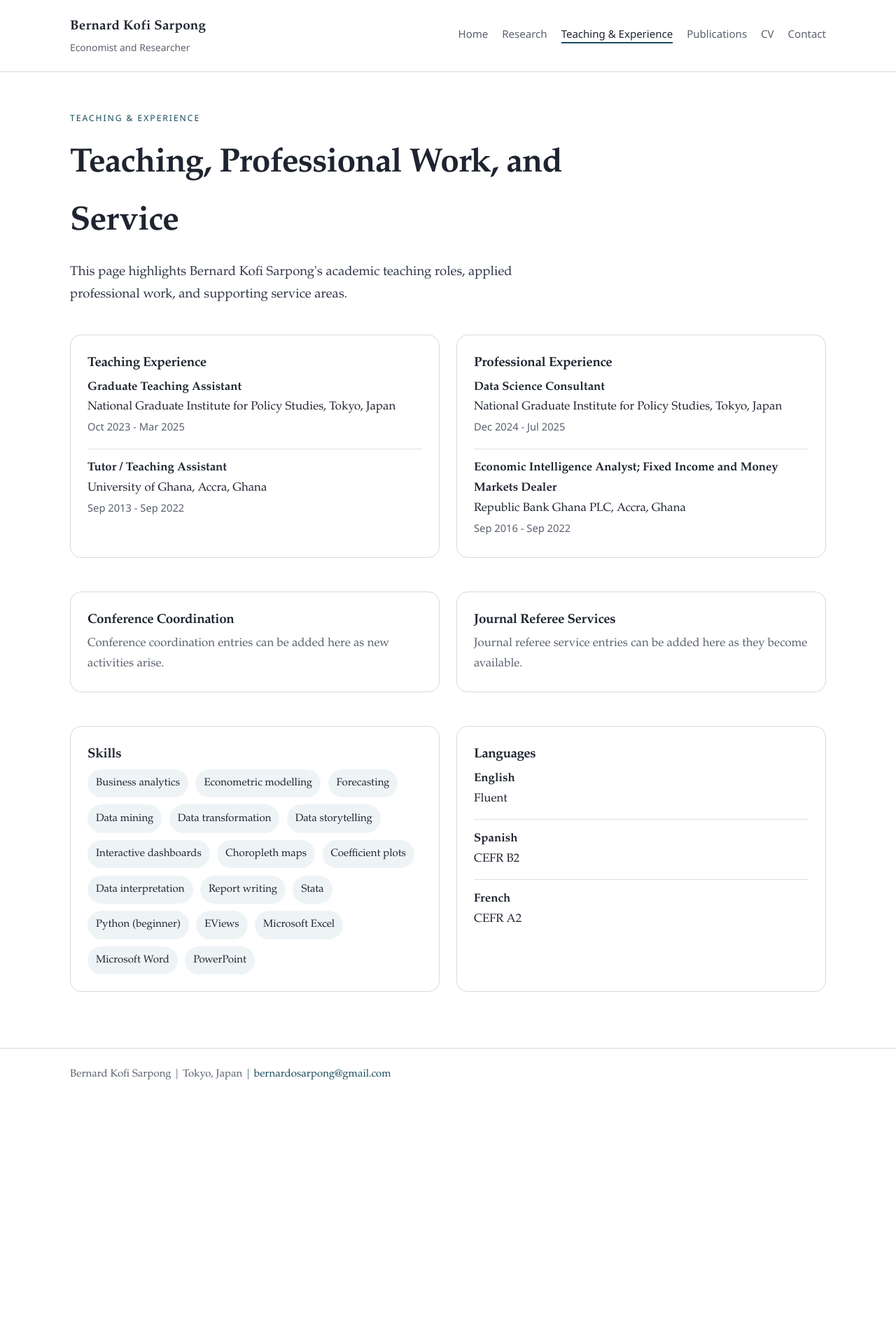
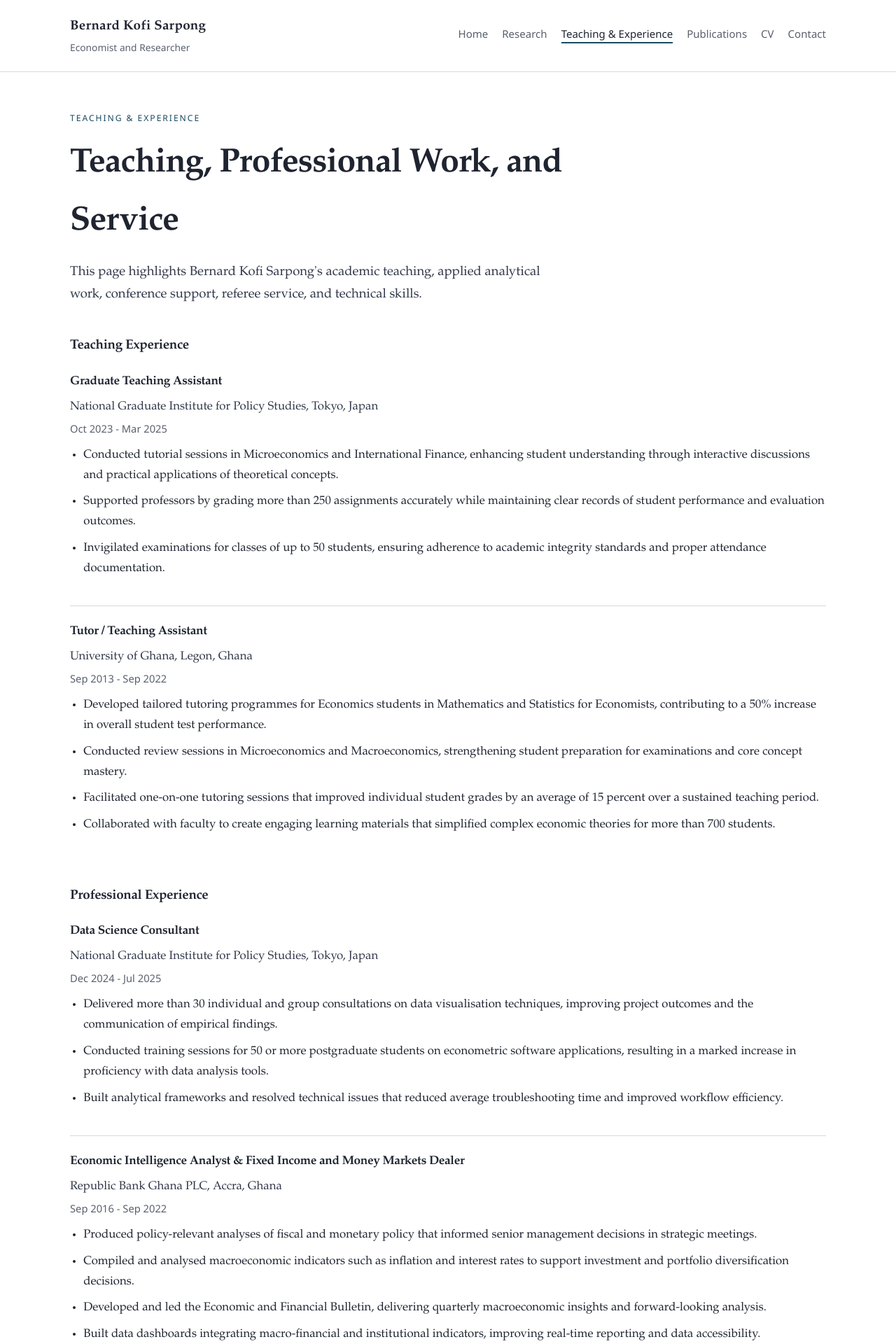
Before and after one commit to bernardksarpong/bernardksarpong.github.io, a Jekyll site: the page built from experience.html, in a window 1280 px wide. Shown: the top 1920 px of the page at 70% size. Built offline with Jekyll 4.4.1, drawn with Linux system fonts in a browser that asks for light colours; before the commit the page ends 1588 px from its top, so only the background shows below that; some of the changed text lies outside the part shown.

Commit message:
Apply CV content to academic website

```diff
--- a/_data/contact.yml
+++ b/_data/contact.yml
@@ -5,4 +5,4 @@ whatsapp_label: +233-247-012-355
 whatsapp_url: https://wa.me/233247012355
 google_scholar_label: Google Scholar
 google_scholar_note: Full list of publications available on Google Scholar.
-google_scholar_url:
+google_scholar_url: https://scholar.google.com/citations?user=cbKK6DAAAAAJ&hl=en&oi=ao
--- a/_data/experience.yml
+++ b/_data/experience.yml
@@ -4,41 +4,76 @@ teaching_experience:
     institution: National Graduate Institute for Policy Studies
     location: Tokyo, Japan
     dates: Oct 2023 - Mar 2025
+    highlights:
+      - Conducted tutorial sessions in Microeconomics and International Finance, enhancing student understanding through interactive discussions and practical applications of theoretical concepts.
+      - Supported professors by grading more than 250 assignments accurately while maintaining clear records of student performance and evaluation outcomes.
+      - Invigilated examinations for classes of up to 50 students, ensuring adherence to academic integrity standards and proper attendance documentation.
   - role: Tutor / Teaching Assistant
     institution: University of Ghana
-    location: Accra, Ghana
+    location: Legon, Ghana
     dates: Sep 2013 - Sep 2022
+    highlights:
+      - Developed tailored tutoring programmes for Economics students in Mathematics and Statistics for Economists, contributing to a 50% increase in overall student test performance.
+      - Conducted review sessions in Microeconomics and Macroeconomics, strengthening student preparation for examinations and core concept mastery.
+      - Facilitated one-on-one tutoring sessions that improved individual student grades by an average of 15 percent over a sustained teaching period.
+      - Collaborated with faculty to create engaging learning materials that simplified complex economic theories for more than 700 students.
 professional_experience:
   - role: Data Science Consultant
     institution: National Graduate Institute for Policy Studies
     location: Tokyo, Japan
     dates: Dec 2024 - Jul 2025
-  - role: Economic Intelligence Analyst; Fixed Income and Money Markets Dealer
+    highlights:
+      - Delivered more than 30 individual and group consultations on data visualisation techniques, improving project outcomes and the communication of empirical findings.
+      - Conducted training sessions for 50 or more postgraduate students on econometric software applications, resulting in a marked increase in proficiency with data analysis tools.
+      - Built analytical frameworks and resolved technical issues that reduced average troubleshooting time and improved workflow efficiency.
+  - role: Economic Intelligence Analyst & Fixed Income and Money Markets Dealer
     institution: Republic Bank Ghana PLC
     location: Accra, Ghana
     dates: Sep 2016 - Sep 2022
-conference_coordination: []
-conference_coordination_note: Conference coordination entries can be added here as new activities arise.
-journal_referee_services: []
-journal_referee_services_note: Journal referee service entries can be added here as they become available.
-skills:
-  - Business analytics
-  - Econometric modelling
-  - Forecasting
-  - Data mining
-  - Data transformation
-  - Data storytelling
-  - Interactive dashboards
-  - Choropleth maps
-  - Coefficient plots
-  - Data interpretation
-  - Report writing
-  - Stata
-  - Python (beginner)
-  - EViews
-  - Microsoft Excel
-  - Microsoft Word
-  - PowerPoint
+    highlights:
+      - Produced policy-relevant analyses of fiscal and monetary policy that informed senior management decisions in strategic meetings.
+      - Compiled and analysed macroeconomic indicators such as inflation and interest rates to support investment and portfolio diversification decisions.
+      - Developed and led the Economic and Financial Bulletin, delivering quarterly macroeconomic insights and forward-looking analysis.
+      - Built data dashboards integrating macro-financial and institutional indicators, improving real-time reporting and data accessibility.
+      - Conducted market research, demand forecasting, and feasibility analysis in support of expansion strategy and customer acquisition planning.
+      - Managed a fixed-income portfolio exceeding USD 50 million and achieved strong annual returns through data-driven investment decisions.
+conference_coordination:
+  - role: Conference Assistant
+    event: Tokyo ILD
+    institution: National Graduate Institute for Policy Studies
+    dates: Jun 2025
+    highlights:
+      - Assisted with guest registration and distributed event materials.
+      - Guided participants to event venues and provided general information.
+      - Managed timekeeping during sessions and ensured smooth transitions between events.
+      - Responded to attendee enquiries and provided on-site assistance.
+  - role: Conference Assistant
+    event: SEEDEC
+    institution: National Graduate Institute for Policy Studies
+    dates: Sep 2023
+    highlights:
+      - Assisted with preparatory arrangements leading up to the start of the conference.
+      - Enhanced the attendee experience by efficiently managing registration processes.
+      - Coordinated with the lead organiser and presenters to ensure a seamless flow of events.
+      - Improved guest satisfaction by promptly responding to enquiries and providing relevant information.
+journal_referee_services:
+  - Economics Letters, Elsevier, Netherlands
+  - Applied Economics Journal, Taylor & Francis, United Kingdom
+  - International Journal of Social Economics, Emerald, United Kingdom
+  - Journal of Financial Economic Policy, Emerald, United Kingdom
+  - Journal of Economic Studies, Emerald, United Kingdom
+  - The Journal of International Trade & Economic Development, Taylor & Francis, United Kingdom
+  - International Journal of Emerging Markets, Emerald, United Kingdom
+  - Ghanaian Journal of Economics, The African Finance & Economics Consult, South Africa
+skill_groups:
+  - category: Data & Quantitative Analysis
+    details: Business analytics, econometric modelling, forecasting, data mining, and data transformation.
+  - category: Data Visualisation
+    details: Data storytelling, interactive dashboards, choropleth maps, and coefficient plots.
+  - category: Interpretation & Reporting
+    details: Data interpretation, data-to-insight translation, and report writing.
+  - category: Software & Tools
+    details: Stata, Python (beginner), EViews, Microsoft Excel, Microsoft Word, and PowerPoint.
 languages:
   - name: English
     level: Fluent
--- a/_data/profile.yml
+++ b/_data/profile.yml
@@ -6,8 +6,8 @@ location: Tokyo, Japan
 profile_image: /assets/img/profile.jpg
 cv_file: /assets/files/Bernard_Sarpong_CV.pdf
 biography:
-  - Bernard Kofi Sarpong is an economist and researcher based in Tokyo, Japan. His work studies how exogenous shocks, macroeconomic crises, and institutional exposures shape behaviour over the life course.
-  - His research combines applied microeconometrics, development economics, labour demography, and behavioural economics, with a particular interest in causal inference and policy-relevant empirical evidence.
+  - Bernard Kofi Sarpong is an economist and researcher based in Tokyo, Japan. His work examines how exogenous shocks, macroeconomic crises, and institutional exposures shape behaviour, economic risk responses, and long-run outcomes over the life course.
+  - His research combines applied microeconometrics, labour demography, development economics, and behavioural economics, with a strong interest in causal inference, impact evaluation, and policy-relevant empirical analysis.
 education:
   - degree: Ph.D. in Development Economics
     institution: National Graduate Institute for Policy Studies
@@ -16,10 +16,12 @@ education:
     dissertation: Crisis-Time Exposures and the Persistence of Behavioural Tendencies
   - degree: Master of Philosophy in Economics
     institution: University of Ghana
+    location: Legon, Ghana
     dates: Sep 2014 - Jul 2016
     distinction: Recipient of the Tony & Awele Elumelu Prize for Best Graduating Master of Philosophy Student in Economics
   - degree: Bachelor of Arts in Economics
     institution: University of Ghana
+    location: Legon, Ghana
     dates: Aug 2009 - May 2013
     distinction: First Class Honours
 research_fields:
--- a/_data/research.yml
+++ b/_data/research.yml
@@ -14,4 +14,4 @@ methods:
 scholar:
   label: Google Scholar
   note: Full list of publications available on Google Scholar.
-  url:
+  url: https://scholar.google.com/citations?user=cbKK6DAAAAAJ&hl=en&oi=ao
--- a/assets/css/style.css
+++ b/assets/css/style.css
@@ -322,8 +322,30 @@ h3 {
   font-size: 1.08rem;
 }
 
+.item-subtitle {
+  margin: 0;
+  color: #303748;
+}
+
 .item p {
   margin: 0.2rem 0 0;
+}
+
+.item p.item-subtitle {
+  margin: 0;
+}
+
+.item-details {
+  margin: 0.75rem 0 0;
+  padding-left: 1.2rem;
+}
+
+.item-details li {
+  margin-bottom: 0.55rem;
+}
+
+.item-details li:last-child {
+  margin-bottom: 0;
 }
 
 .item-meta {
@@ -339,6 +361,20 @@ h3 {
 .contact-list {
   display: grid;
   gap: 1rem;
+}
+
+.skill-groups {
+  display: grid;
+  gap: 1rem;
+}
+
+.skill-group h3 {
+  margin: 0 0 0.35rem;
+  font-size: 1rem;
+}
+
+.skill-group p {
+  margin: 0;
 }
 
 .contact-list strong {
--- a/experience.html
+++ b/experience.html
@@ -8,53 +8,77 @@ description: Teaching, professional experience, service, skills, and languages f
 <section class="page-intro">
   <p class="eyebrow">Teaching &amp; Experience</p>
   <h1>Teaching, Professional Work, and Service</h1>
-  <p class="lead">This page highlights Bernard Kofi Sarpong's academic teaching roles, applied professional work, and supporting service areas.</p>
+  <p class="lead">This page highlights Bernard Kofi Sarpong's academic teaching, applied analytical work, conference support, referee service, and technical skills.</p>
 </section>
 
-<section class="grid-two">
-  <article class="panel">
+<section>
+  <div class="section-heading">
     <h2>Teaching Experience</h2>
-    <ul class="plain-list">
+  </div>
+  <div class="item-list">
     {% for item in experience.teaching_experience %}
-        <li>
-          <strong>{{ item.role }}</strong><br>
-          {{ item.institution }}{% if item.location %}, {{ item.location }}{% endif %}<br>
-          <span class="item-meta">{{ item.dates }}</span>
-        </li>
+      <article class="item">
+        <h3>{{ item.role }}</h3>
+        <p class="item-subtitle">{{ item.institution }}{% if item.location %}, {{ item.location }}{% endif %}</p>
+        <p class="item-meta">{{ item.dates }}</p>
+        {% if item.highlights %}
+          <ul class="item-details">
+            {% for highlight in item.highlights %}
+              <li>{{ highlight }}</li>
             {% endfor %}
           </ul>
+        {% endif %}
       </article>
+    {% endfor %}
+  </div>
+</section>
 
-  <article class="panel">
+<section class="section-block">
+  <div class="section-heading">
     <h2>Professional Experience</h2>
-    <ul class="plain-list">
+  </div>
+  <div class="item-list">
     {% for item in experience.professional_experience %}
-        <li>
-          <strong>{{ item.role }}</strong><br>
-          {{ item.institution }}{% if item.location %}, {{ item.location }}{% endif %}<br>
-          <span class="item-meta">{{ item.dates }}</span>
-        </li>
+      <article class="item">
+        <h3>{{ item.role }}</h3>
+        <p class="item-subtitle">{{ item.institution }}{% if item.location %}, {{ item.location }}{% endif %}</p>
+        <p class="item-meta">{{ item.dates }}</p>
+        {% if item.highlights %}
+          <ul class="item-details">
+            {% for highlight in item.highlights %}
+              <li>{{ highlight }}</li>
             {% endfor %}
           </ul>
+        {% endif %}
       </article>
+    {% endfor %}
+  </div>
 </section>
 
 <section class="section-block grid-two">
   <article class="panel">
     <h2>Conference Coordination</h2>
     {% if experience.conference_coordination.size > 0 %}
-      <ul class="plain-list">
+      <div class="item-list">
         {% for item in experience.conference_coordination %}
-          <li>
-            <strong>{{ item.title }}</strong>
-            {% if item.details %}
-              <p>{{ item.details }}</p>
+          <article class="item">
+            <h3>{{ item.role }}{% if item.event %}, {{ item.event }}{% endif %}</h3>
+            {% if item.institution %}
+              <p class="item-subtitle">{{ item.institution }}</p>
             {% endif %}
-          </li>
+            <p class="item-meta">{{ item.dates }}</p>
+            {% if item.highlights %}
+              <ul class="item-details">
+                {% for highlight in item.highlights %}
+                  <li>{{ highlight }}</li>
                 {% endfor %}
               </ul>
+            {% endif %}
+          </article>
+        {% endfor %}
+      </div>
     {% else %}
-      <p class="empty-state">{{ experience.conference_coordination_note }}</p>
+      <p class="empty-state">Conference coordination entries can be added here as new activities arise.</p>
     {% endif %}
   </article>
 
@@ -63,16 +87,11 @@ description: Teaching, professional experience, service, skills, and languages f
     {% if experience.journal_referee_services.size > 0 %}
       <ul class="plain-list">
         {% for item in experience.journal_referee_services %}
-          <li>
-            <strong>{{ item.title }}</strong>
-            {% if item.details %}
-              <p>{{ item.details }}</p>
-            {% endif %}
-          </li>
+          <li>{{ item }}</li>
         {% endfor %}
       </ul>
     {% else %}
-      <p class="empty-state">{{ experience.journal_referee_services_note }}</p>
+      <p class="empty-state">Journal referee service entries can be added here as they become available.</p>
     {% endif %}
   </article>
 </section>
@@ -80,11 +99,14 @@ description: Teaching, professional experience, service, skills, and languages f
 <section class="section-block grid-two">
   <article class="panel">
     <h2>Skills</h2>
-    <ul class="inline-list">
-      {% for skill in experience.skills %}
-        <li class="tag">{{ skill }}</li>
+    <div class="skill-groups">
+      {% for group in experience.skill_groups %}
+        <div class="skill-group">
+          <h3>{{ group.category }}</h3>
+          <p>{{ group.details }}</p>
+        </div>
       {% endfor %}
-    </ul>
+    </div>
   </article>
 
   <article class="panel">
```
Also changed, not shown: README.md, 1 other file. Lines whose indentation alone changed are shown as unchanged.
